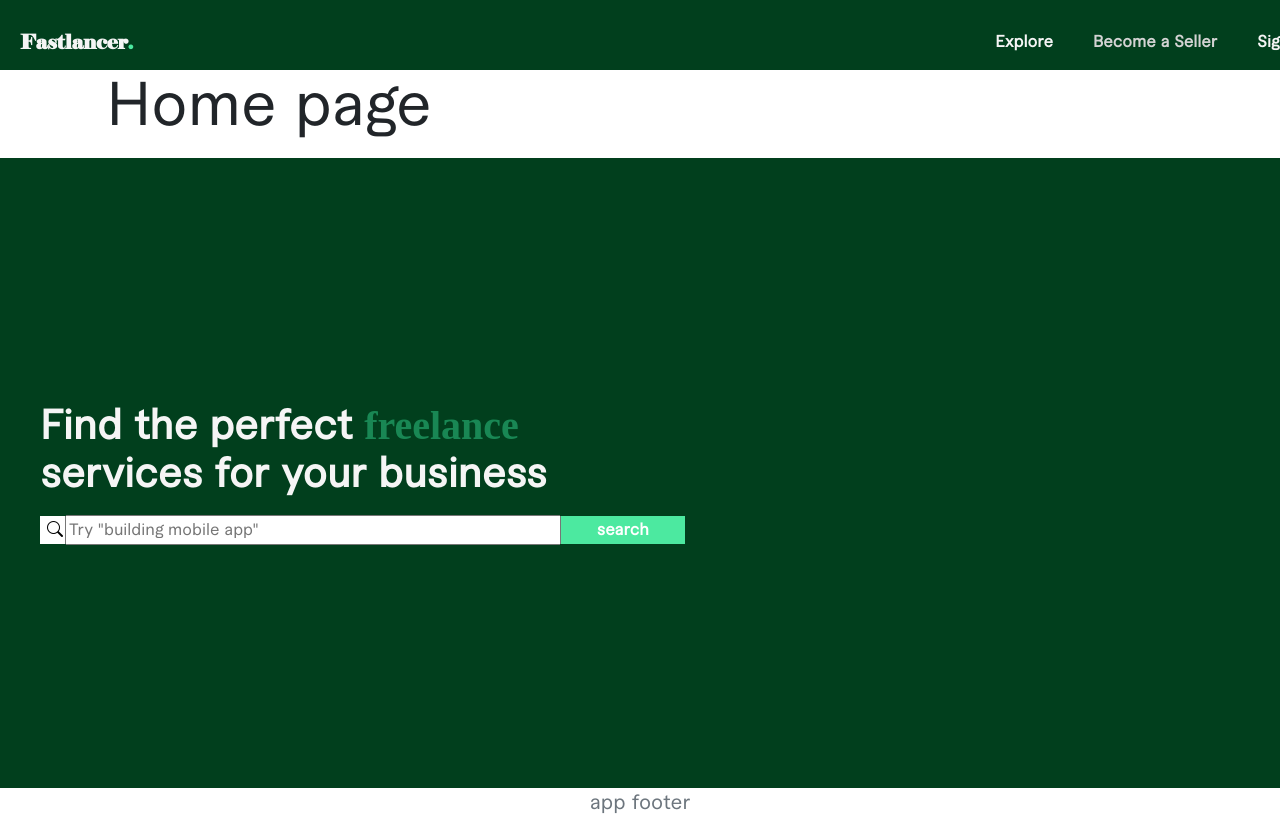
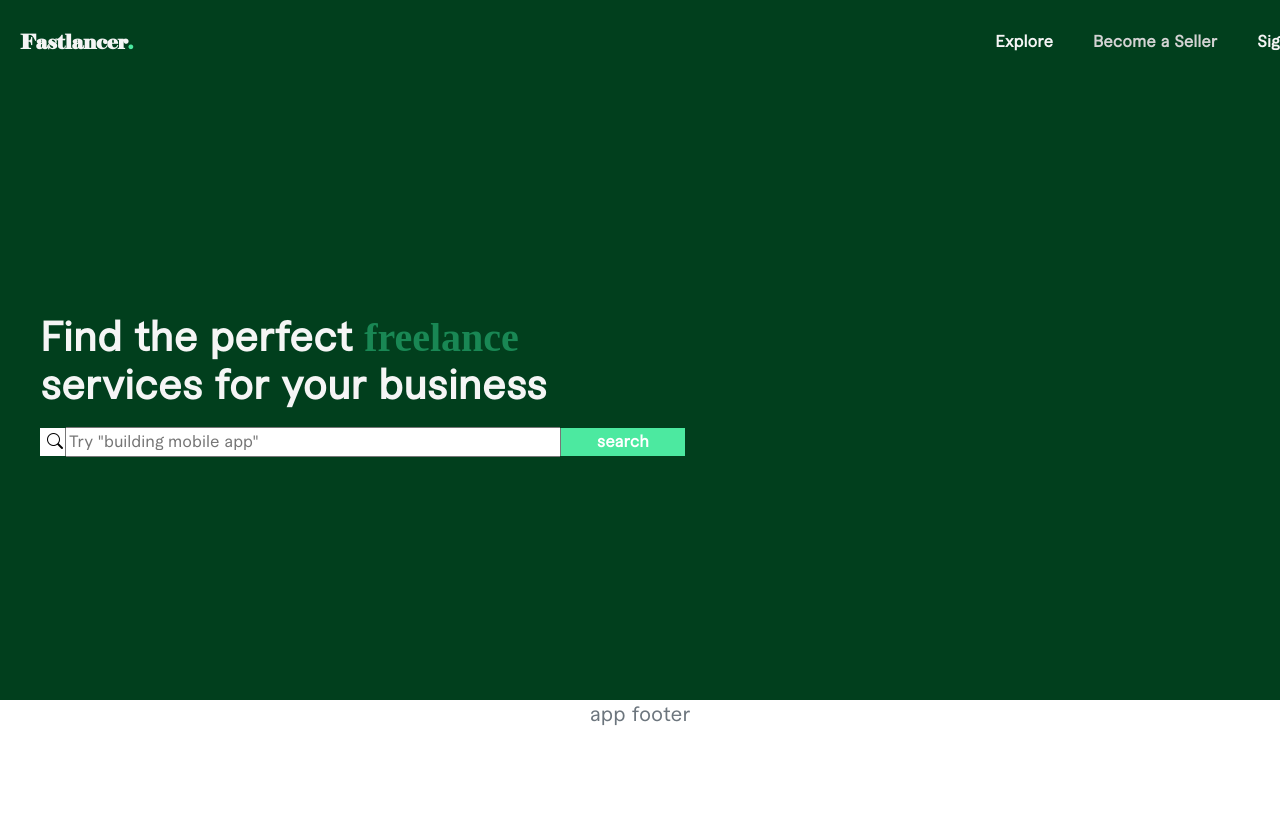
Before and after one commit to Yonatan-Shitrit/FreeLancer-front, a Vue app: page /#/ in a window 1280 px wide. Shown: the top 834 px of the page. After the commit the page ends 800 px from the top, so only its background shows below. Built offline with nearby package versions, Linux system fonts and the light colour scheme; a web font is replaced by a local one.

Commit message:
fix home and main

```diff
--- a/src/main.js
+++ b/src/main.js
@@ -3,7 +3,7 @@ import App from './App.vue'
 import router from './router'
 import store from './store'
 import './styles/styles.scss'
-import ''
+
 
 
 const app = createApp(App)
--- a/src/views/home.vue
+++ b/src/views/home.vue
@@ -1,6 +1,5 @@
 <template>
   <section class="col-10 m-auto">
-    <h1>Home page</h1>
   </section>
   <section class="gig-home">
     <section class="gig-home-top">
```
